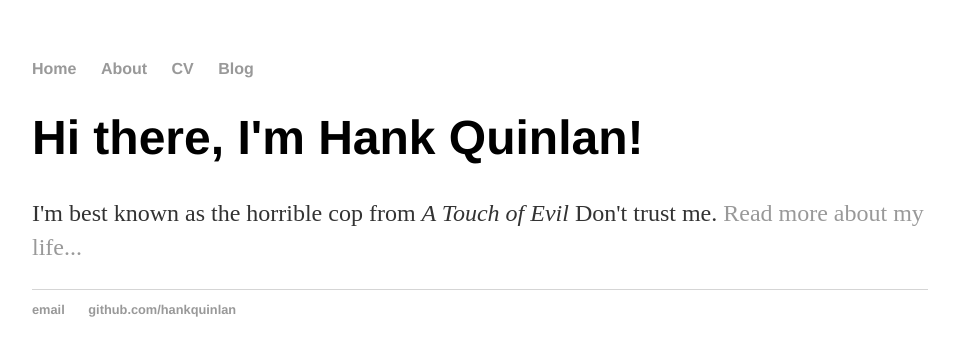
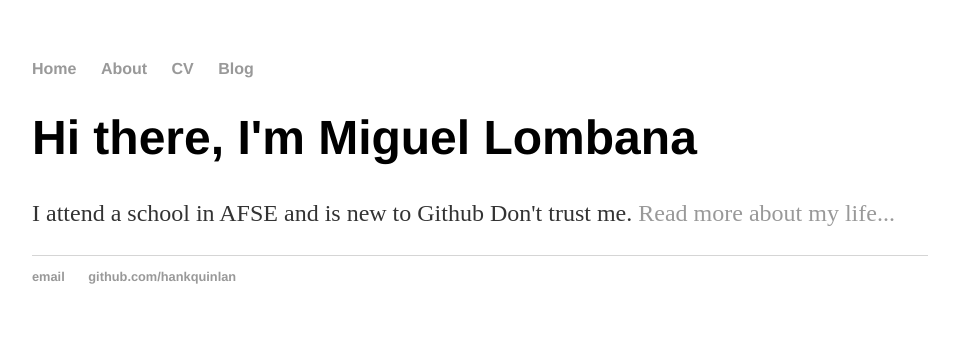
Before and after one commit to Miguel3977/Miguell3977.github.io, a Jekyll site: the page built from index.html, in a window 1280 px wide. Shown: the top 356 px of the page, without its empty margins (160-1119 px from the left). Built offline with Jekyll 4.4.1, drawn with Linux system fonts in a browser that asks for light colours.

Commit message:
Update index.html

```diff
--- a/index.html
+++ b/index.html
@@ -1,8 +1,8 @@
 ---
 layout: default
-title: Hank Quinlan, Horrible Cop
+title: Miguel Lombana
 ---
 <div class="blurb">
-	<h1>Hi there, I'm Hank Quinlan!</h1>
-	<p>I'm best known as the horrible cop from <em>A Touch of Evil</em> Don't trust me. <a href="/about">Read more about my life...</a></p>
+	<h1>Hi there, I'm Miguel Lombana</h1>
+	<p>I attend a school in AFSE and is new to Github</em> Don't trust me. <a href="/about">Read more about my life...</a></p>
 </div><!-- /.blurb -->
```
